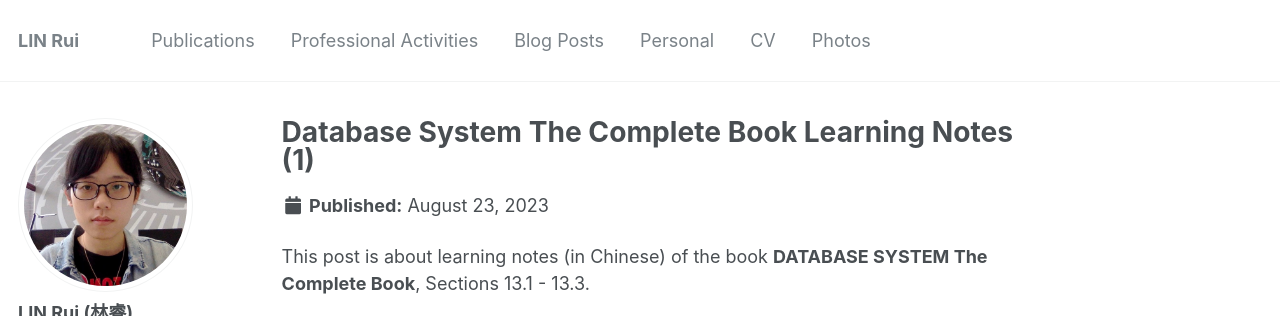
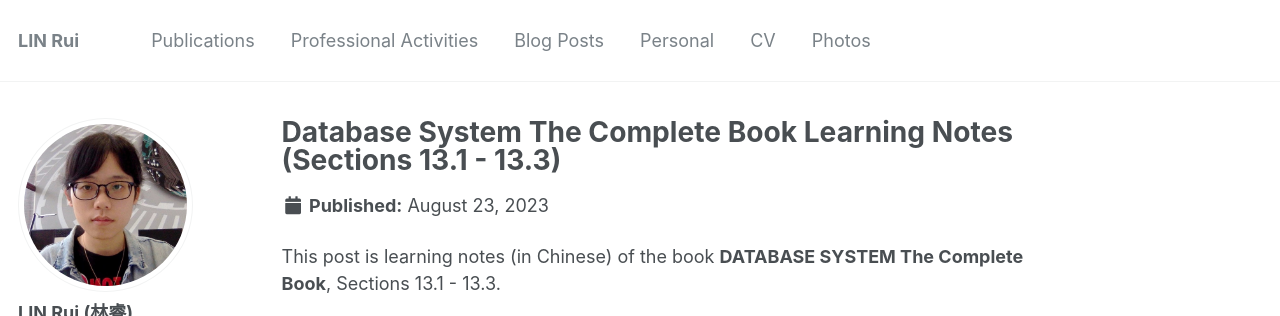
Before and after one commit to rlin27/rlin27.github.io, a Jekyll site: the page built from _posts/2023-08-23-Database-system.md, in a window 1280 px wide and 900 px high, cut to the strip 0-316 px from the top of the window. Built offline with Jekyll 4.4.1, drawn with Linux system fonts in a browser that asks for light colours.

Commit message:
Update 2023-08-23-Database-system.md

```diff
--- a/_posts/2023-08-23-Database-system.md
+++ b/_posts/2023-08-23-Database-system.md
@@ -1,5 +1,5 @@
 ---
-title: 'Database System The Complete Book Learning Notes (1)'
+title: 'Database System The Complete Book Learning Notes (Sections 13.1 - 13.3)'
 date: 2023-08-23
 permalink: /posts/2023/08/blog-post-1/
 tags:
@@ -7,6 +7,6 @@ tags:
   - storage
 ---
 
-This post is about learning notes (in Chinese) of the book **DATABASE SYSTEM The Complete Book**, Sections 13.1 - 13.3.
+This post is learning notes (in Chinese) of the book **DATABASE SYSTEM The Complete Book**, Sections 13.1 - 13.3.
 
 <iframe src="/files/pdf/20230823_database_system.pdf" width="100%" height="500" frameborder="no" border="0" marginwidth="0" marginheight="0"></iframe>
```
